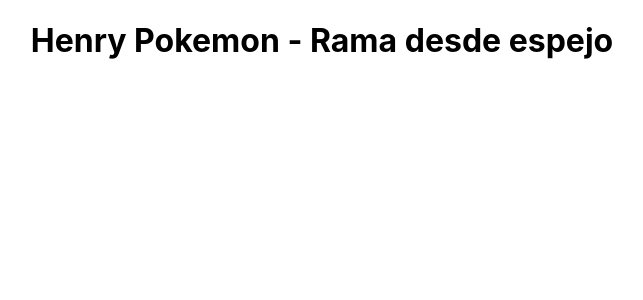
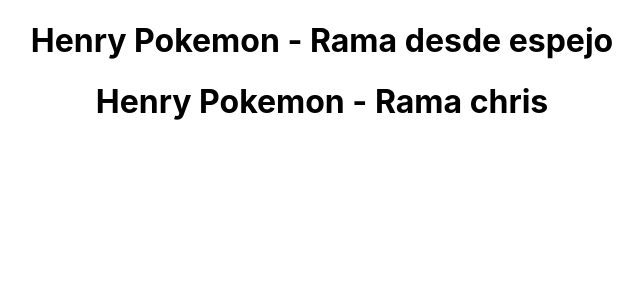
Before and after one commit to NicolasNakasone/teamwork-flow-test, a React (Create React App) app in the folder client/: page / in a window 1280 px wide. Shown: the top 300 px of the page, without its empty margins (318-961 px from the left). Built offline with nearby package versions, Linux system fonts and the light colour scheme.

Commit message:
rama chris

```diff
--- a/client/src/App.js
+++ b/client/src/App.js
@@ -4,6 +4,7 @@
   return (
     <div className="App">
       <h1>Henry Pokemon - Rama desde espejo</h1>
+      <h1>Henry Pokemon - Rama chris</h1>
     </div>
   );
 }
```
